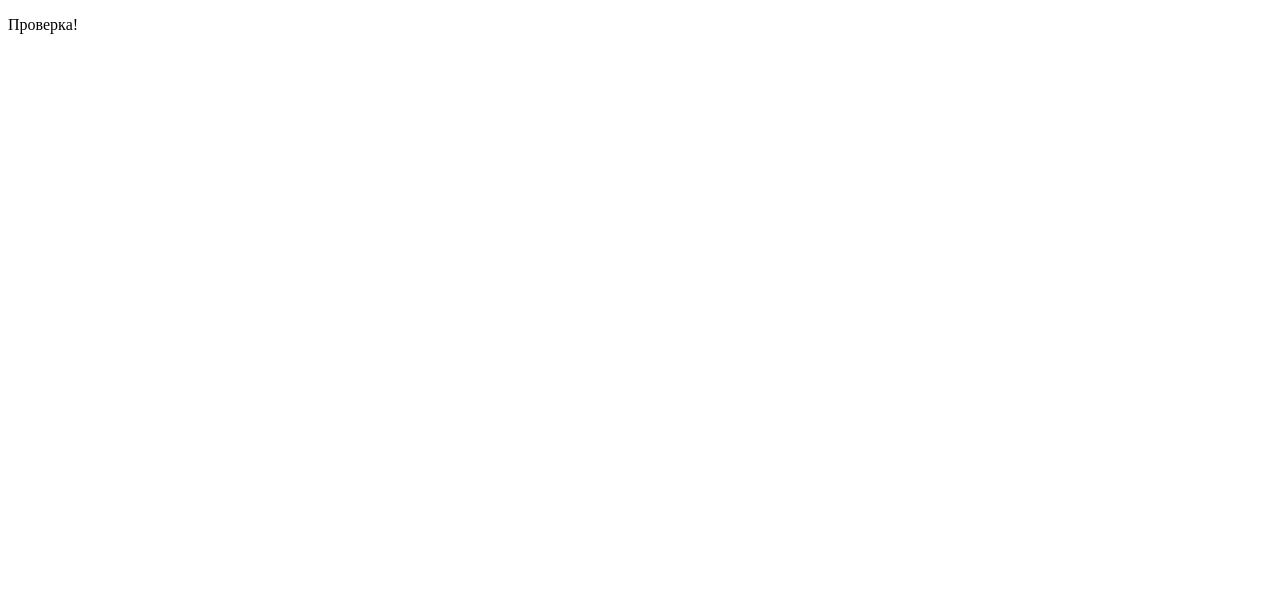
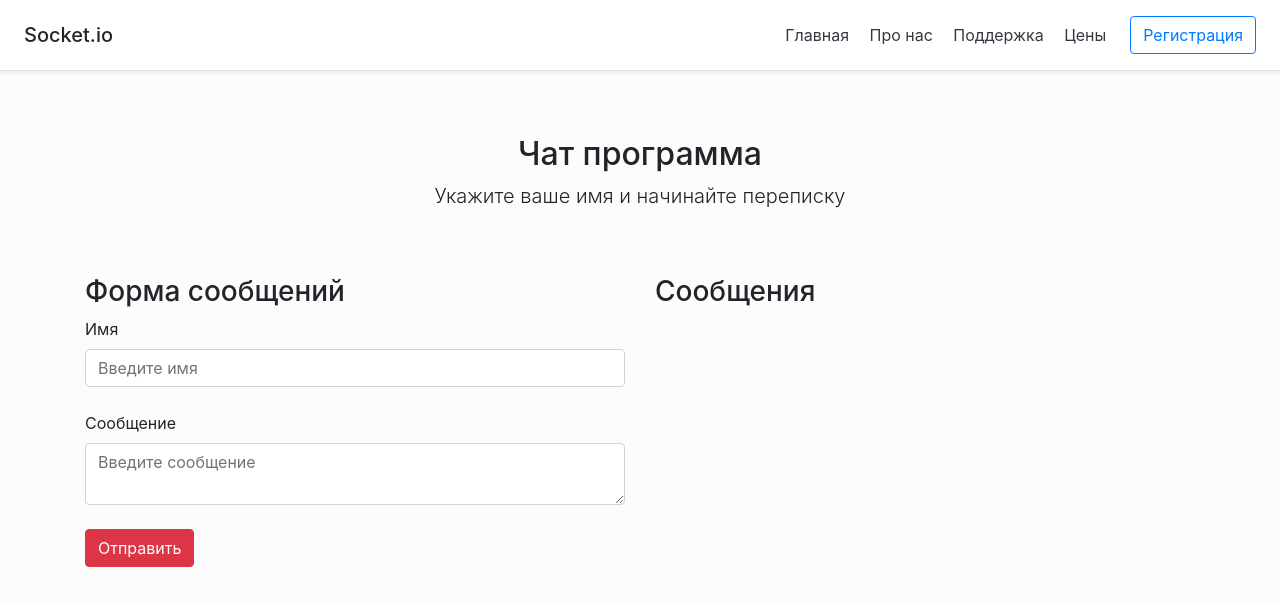
Before and after one commit to kapernikxd/chat-socket.io, a website: page index.html in a window 1280 px wide. Drawn offline with nearby package versions, Linux system fonts and the light colour scheme.

Commit message:
вронтенд верстка

```diff
--- a/index.html
+++ b/index.html
@@ -1,10 +1,56 @@
 <!DOCTYPE html>
-<html lang="en">
+<html lang="ru">
 <head>
     <meta charset="UTF-8">
-    <title>Title</title>
+    <meta name="viewport" content="width=device-width, initial-scale=1.0">
+    <meta http-equiv="X-UA-Compatible" content="ie=edge">
+    <!-- Подключение Bootstrap чтобы все выглядело красиво -->
+    <link rel="stylesheet" href="https://stackpath.bootstrapcdn.com/bootstrap/4.2.1/css/bootstrap.min.css">
+    <title>Чат программа</title>
+    <style>
+        body {
+            background: #fcfcfc;
+        }
+    </style>
 </head>
 <body>
-<p>Проверка!</p>
+<!-- Создание меню на сайте (без функций) -->
+<div class="d-flex flex-column flex-md-row align-items-center p-3 px-md-4 mb-3 bg-white border-bottom shadow-sm">
+    <h5 class="my-0 mr-md-auto">Socket.io</h5>
+    <nav class="my-2 my-md-0 mr-md-3">
+        <a class="p-2 text-dark" href="#">Главная</a>
+        <a class="p-2 text-dark" href="#">Про нас</a>
+        <a class="p-2 text-dark" href="#">Поддержка</a>
+        <a class="p-2 text-dark" href="#">Цены</a>
+    </nav>
+    <a class="btn btn-outline-primary" href="#">Регистрация</a>
+</div>
+<!-- Основная часть страницы -->
+<div class="container">
+    <div class="py-5 text-center">
+        <h2>Чат программа</h2>
+        <p class="lead">Укажите ваше имя и начинайте переписку</p>
+    </div>
+    <div class="row">
+        <div class="col-6">
+            <!-- Форма для получения сообщений и имени -->
+            <h3>Форма сообщений</h3>
+            <form id="messForm">
+                <label for="name">Имя</label>
+                <input type="text" name="name" id="name" placeholder="Введите имя" class="form-control">
+                <br>
+                <label for="message">Сообщение</label>
+                <textarea name="message" id="message" class="form-control" placeholder="Введите сообщение"></textarea>
+                <br>
+                <input type="submit" value="Отправить" class="btn btn-danger">
+            </form>
+        </div>
+        <div class="col-6">
+            <h3>Сообщения</h3>
+            <!-- Вывод всех сообщений будет здесь -->
+            <div id="all_mess"></div>
+        </div>
+    </div>
+</div>
 </body>
 </html>
```
